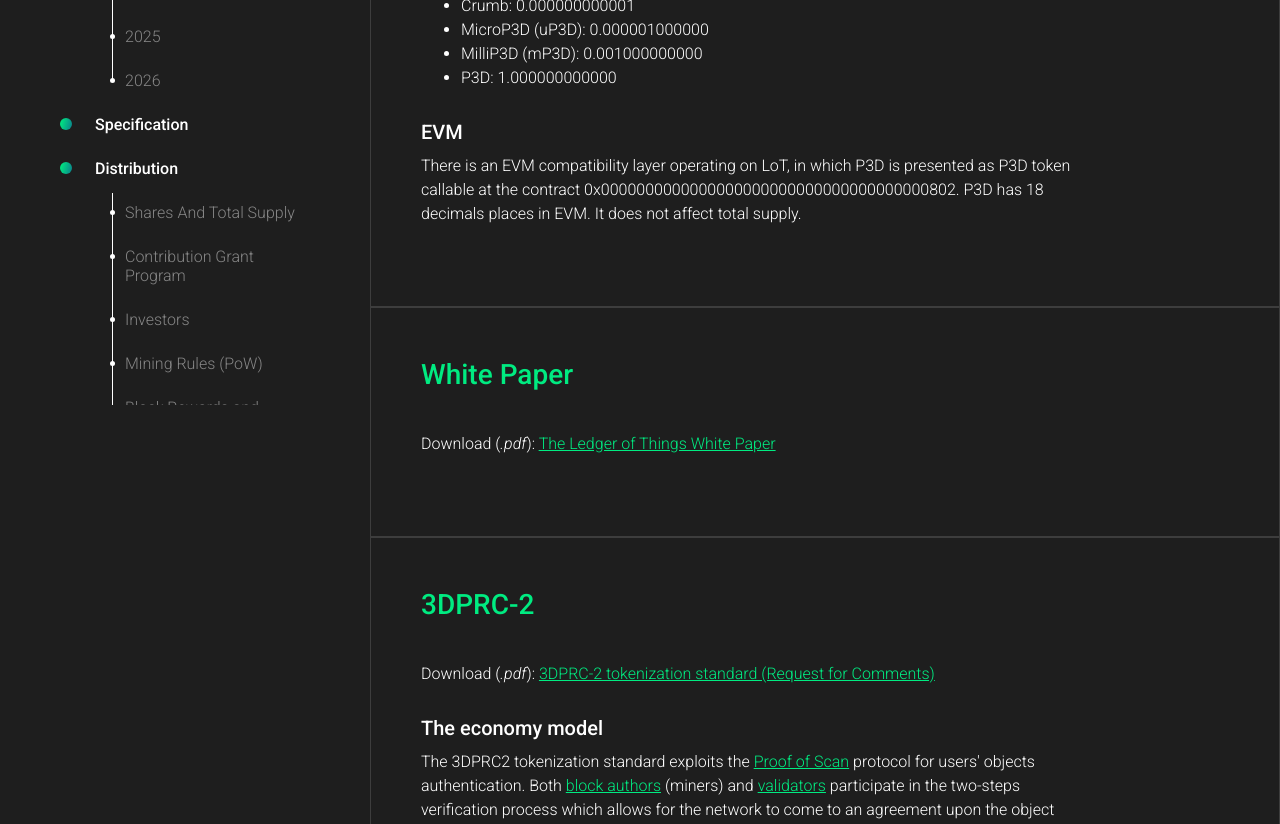
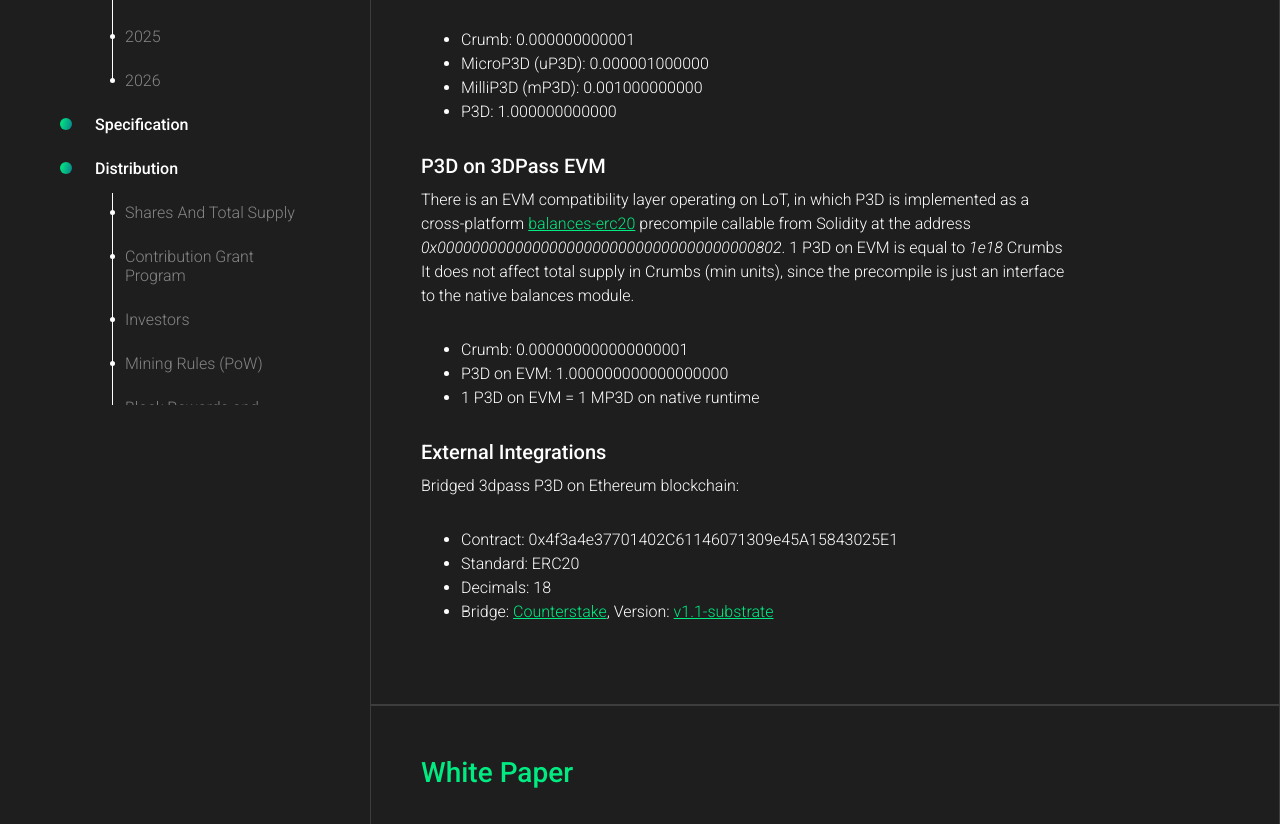
Before and after one commit to 3Dpass/website, a React (Create React App) app: page /coin in a window 1280 px wide. Shown: the part 540-1364 px from the top of the page. Built offline with nearby package versions, Linux system fonts and the light colour scheme; the HTML template or start-up script is replaced by a standard one.

Commit message:
update P3D external integrations

```diff
--- a/src/pages/Coin.jsx
+++ b/src/pages/Coin.jsx
@@ -184,8 +184,9 @@ const Coin = () => {
               providing resources and equipment for <Link to="https://github.com/3Dpass/whitepaper/blob/main/3DPRC-2.md">3DPRC-2</Link> {" "}
               tokenization standard to operate.
             </div>
+            <div className="page-content-subtitle">P3D on Native runtime</div>
             <div className="page-content-text">
-              The smallest indivisible unit of account in 3DPass is Crumb. 1 P3D is equal to <i>1e12</i> Crumb, {" "}
+              The smallest indivisible unit of account in 3DPass is Crumb. 1 P3D is equal to <i>1e12</i> Crumbs, {" "}
               which is defined by the network genesis spec <Link to="https://raw.githubusercontent.com/3Dpass/3DP/main/mainnetSpecRaw.json">mainnetSpecRaw.json</Link>.
               Explore the <Link to="#specification">network specification</Link> for more detail.
             </div>
@@ -203,13 +204,44 @@ const Coin = () => {
                 P3D: 1.000000000000
               </li>
             </ul>
-            <div className="page-content-subtitle">EVM</div>
+            <div className="page-content-subtitle">P3D on 3DPass EVM</div>
             <div className="page-content-text">
-              There is an EVM compatibility layer operating on LoT, in which P3D is presented as P3D token
-              callable at the contract 0x0000000000000000000000000000000000000802. P3D has 18 decimals places in EVM.
-              It does not affect total supply.
+              There is an EVM compatibility layer operating on LoT, in which P3D is implemented as a cross-platform {" "}
+              <Link to="https://github.com/3Dpass/3DP/blob/9de7f4ad5ef0ab60d792ef808b4bb8e20fa43dde/precompiles/balances-erc20/ERC20.sol#L7">balances-erc20</Link> {" "}
+              precompile callable from Solidity at the address <i>0x0000000000000000000000000000000000000802</i>. 1 P3D on EVM is equal to <i>1e18</i> Crumbs
+              It does not affect total supply in Crumbs (min units), since the precompile is just an interface to the native balances module.
             </div>
+             <ul className="page-content-text">
+              <li>
+                Crumb: 0.000000000000000001
+              </li>
+              <li>
+                P3D on EVM: 1.000000000000000000
+              </li>
+              <li>
+               1 P3D on EVM = 1 MP3D on native runtime
+              </li>
+            </ul>
           </div>
+          <div className="page-content-subtitle">External Integrations</div>
+          <div className="page-content-text">
+            Bridged 3dpass P3D on Ethereum blockchain:
+          </div>
+          <ul className="page-content-text">
+            <li>
+              Contract: 0x4f3a4e37701402C61146071309e45A15843025E1
+            </li>
+            <li>
+              Standard: ERC20
+            </li>
+            <li>
+              Decimals: 18
+            </li>
+            <li>
+              Bridge: <Link to="https://bridge.3dpswap.online">Counterstake</Link>,
+              Version: <Link to="https://github.com/3Dpass/counterstake-bridge/tree/v1.1-substrate">v1.1-substrate</Link>
+            </li>
+          </ul>
         </div>
         <div className="page-content-block" id="white-papper">
           <div className="page-content-inner">
--- a/src/pages/Community.jsx
+++ b/src/pages/Community.jsx
@@ -1191,10 +1191,13 @@ const Community = () => {
               <div className="url-block-title">Exchanges</div>
               <ul className="page-content-text">
                 <Link to="https://3dpswap.online">
-                  <li>3DPswap DEX</li>
+                  <li>3DPswap</li>
+                </Link>
+                <Link to="https://app.uniswap.org/positions/v2/ethereum/0x2e128d21f94A4174E1eCAE9aF57d73425292296a">
+                  <li>Uniswap V2</li>
                 </Link>
                 <Link to="https://bridge.3dpswap.online">
-                  <li>Cross-Chain Bridge USDT Ethereum - wUSDT 3Dpass</li>
+                  <li>Cross-Chain Bridge "Ethereum - 3Dpass"</li>
                 </Link>
                 <Link to="https://www.mexc.com/exchange/P3D_USDT">
                   <li>MEXC P3D/USDT</li>
--- a/src/pages/Home.jsx
+++ b/src/pages/Home.jsx
@@ -30,6 +30,13 @@ const Home = () => {
 
   const [news] = useState([
       {
+      title: "3DPass has been added to Uniswap!",
+      description:
+        "V2 Liquidity pool P3D/USDT (P3D EVM - Bridged 3dpass P3D on Ethereum blockchain: 0x4f3a4e3770...45A15843025E1). The Price maintains EVM compatibility: 1 P3D EVM = 1 MP3D Native",
+      date: "Oct 23, 2025",
+      link: "https://app.uniswap.org/positions/v2/ethereum/0x2e128d21f94A4174E1eCAE9aF57d73425292296a"
+      },
+      {
       title: "P3D/wUSDT Liquidity Pool came into operation on 3dpswap DEX!",
       description:
          "P3D/wUSDT Liquidity Pool came into operation on 3dpswap DEX! USDT <-> wUSDT in/out is ensured by the cross-chain trustless bridge.",
@@ -42,14 +49,7 @@ const Home = () => {
         "Bridge details: HOME NETWORK (Ethereum), Export Contract: 0x3a96AC42A... <-> FOREIGN NETWORK (3DPass), Import Contract: 0x00D5f00250...",
       date: "Sep 19, 2025",
       link: "https://github.com/3Dpass/counterstake-bridge/tree/v1.1-substrate?tab=readme-ov-file#reading-data-directly-from-deployed-contracts"
-      },
-      {
-      title: "The Counterstake bridge core infrastructure has been deployed on mainnet!",
-      description:
-        "CounterstakeFactory: 0x1bB031c2Fc2..., AssistantFactory: 0x51D7976F5927244... Oracle: 0x237527b4F7bb0030...",
-      date: "Sep 13, 2025",
-      link: "https://github.com/3Dpass/bridge-frontend/tree/main/src/contracts/evm_substrate"
-    }
+      }
   ]);
   const [activeIndex, setActiveIndex] = useState(null);
 
```
